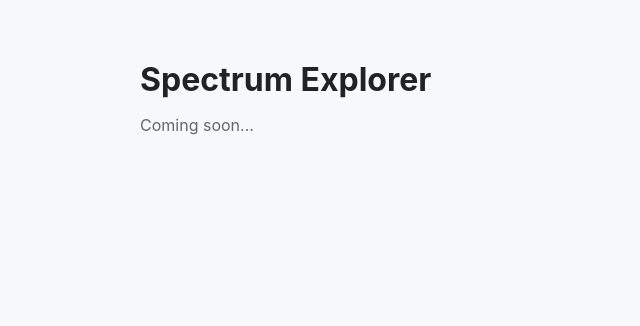
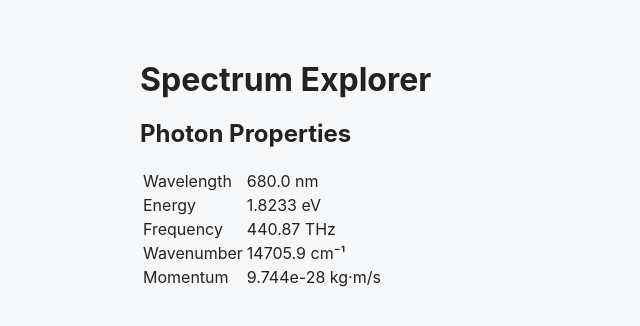
Before and after one commit to nknagu24/spectrum-explorer, a React (Vite) app: page / in a window 1280 px wide. Shown: the top 326 px of the page, without its empty margins (0-640 px from the left). Built offline with nearby package versions, Linux system fonts and the light colour scheme.

Commit message:
Implement photon conversion engine

```diff
--- a/src/App.tsx
+++ b/src/App.tsx
@@ -1,8 +1,44 @@
+import "./index.css";
+
+import { photonFromWavelength } from "./physics/photon";
+
 function App() {
+  const photon = photonFromWavelength(680);
+
   return (
     <main>
       <h1>Spectrum Explorer</h1>
-      <p>Coming soon...</p>
+
+      <h2>Photon Properties</h2>
+
+      <table>
+        <tbody>
+          <tr>
+            <td>Wavelength</td>
+            <td>{photon.wavelengthNm.toFixed(1)} nm</td>
+          </tr>
+
+          <tr>
+            <td>Energy</td>
+            <td>{photon.energyEV.toFixed(4)} eV</td>
+          </tr>
+
+          <tr>
+            <td>Frequency</td>
+            <td>{photon.frequencyTHz.toFixed(2)} THz</td>
+          </tr>
+
+          <tr>
+            <td>Wavenumber</td>
+            <td>{photon.wavenumberCM.toFixed(1)} cm⁻¹</td>
+          </tr>
+
+          <tr>
+            <td>Momentum</td>
+            <td>{photon.momentum.toExponential(3)} kg·m/s</td>
+          </tr>
+        </tbody>
+      </table>
     </main>
   );
 }
--- a/src/physics/photon.ts
+++ b/src/physics/photon.ts
@@ -1 +1,52 @@
-export { };
+import type { Photon } from "../types/photon";
+
+import {
+    SPEED_OF_LIGHT,
+    PLANCK_CONSTANT,
+    ELEMENTARY_CHARGE,
+} from "./constants";
+
+/**
+ * Creates a Photon object from wavelength (nm).
+ */
+export function photonFromWavelength(
+    wavelengthNm: number,
+): Photon {
+
+    const wavelengthM = wavelengthNm * 1e-9;
+
+    const energyJ =
+        (PLANCK_CONSTANT * SPEED_OF_LIGHT) / wavelengthM;
+
+    const energyEV =
+        energyJ / ELEMENTARY_CHARGE;
+
+    const frequencyHz =
+        SPEED_OF_LIGHT / wavelengthM;
+
+    const frequencyTHz =
+        frequencyHz / 1e12;
+
+    const wavenumberCM =
+        1 / (wavelengthM * 100);
+
+    const momentum =
+        PLANCK_CONSTANT / wavelengthM;
+
+    return {
+
+        wavelengthNm,
+
+        energyEV,
+
+        frequencyHz,
+
+        frequencyTHz,
+
+        wavenumberCM,
+
+        momentum,
+
+    };
+
+}
```
